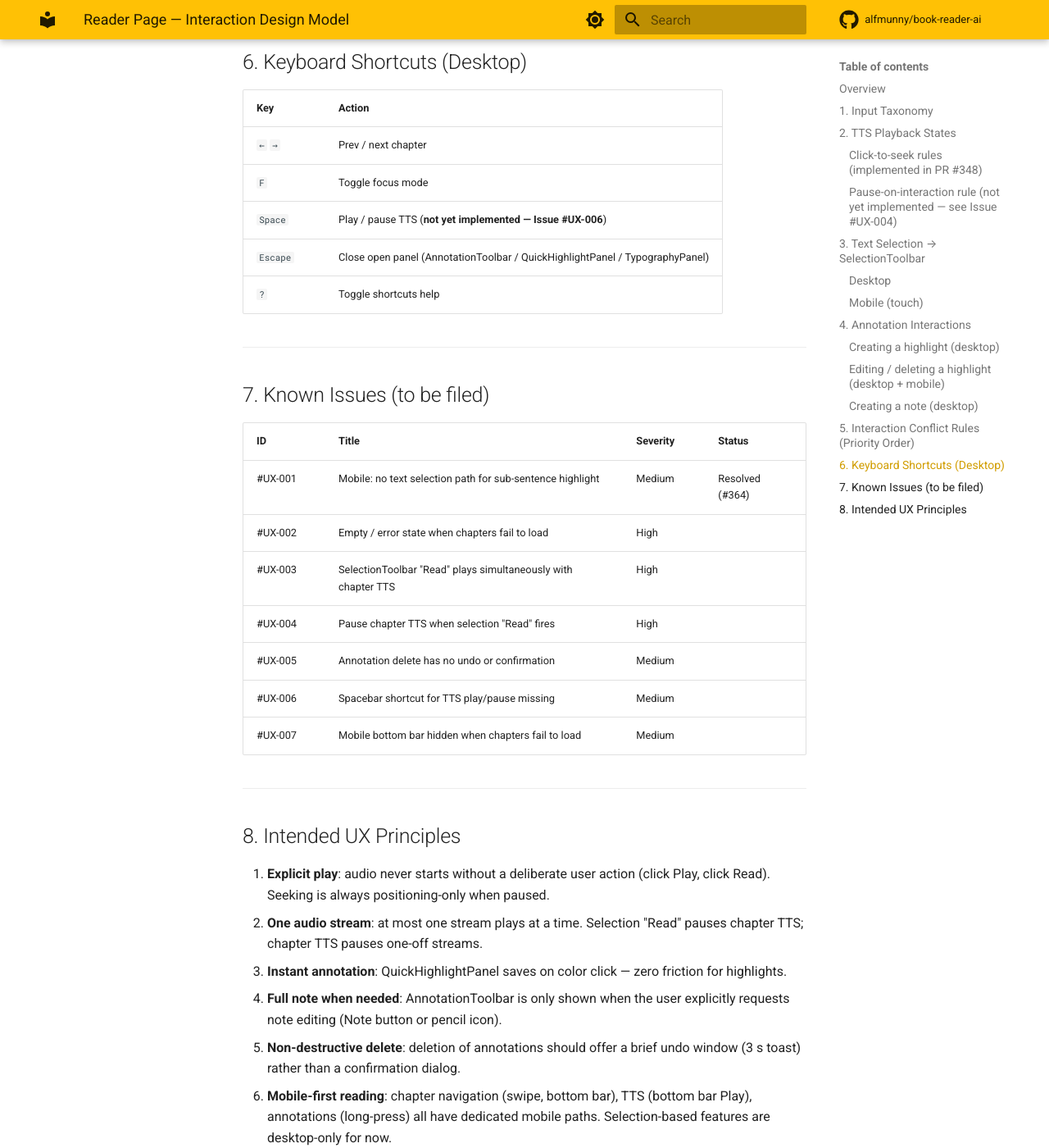
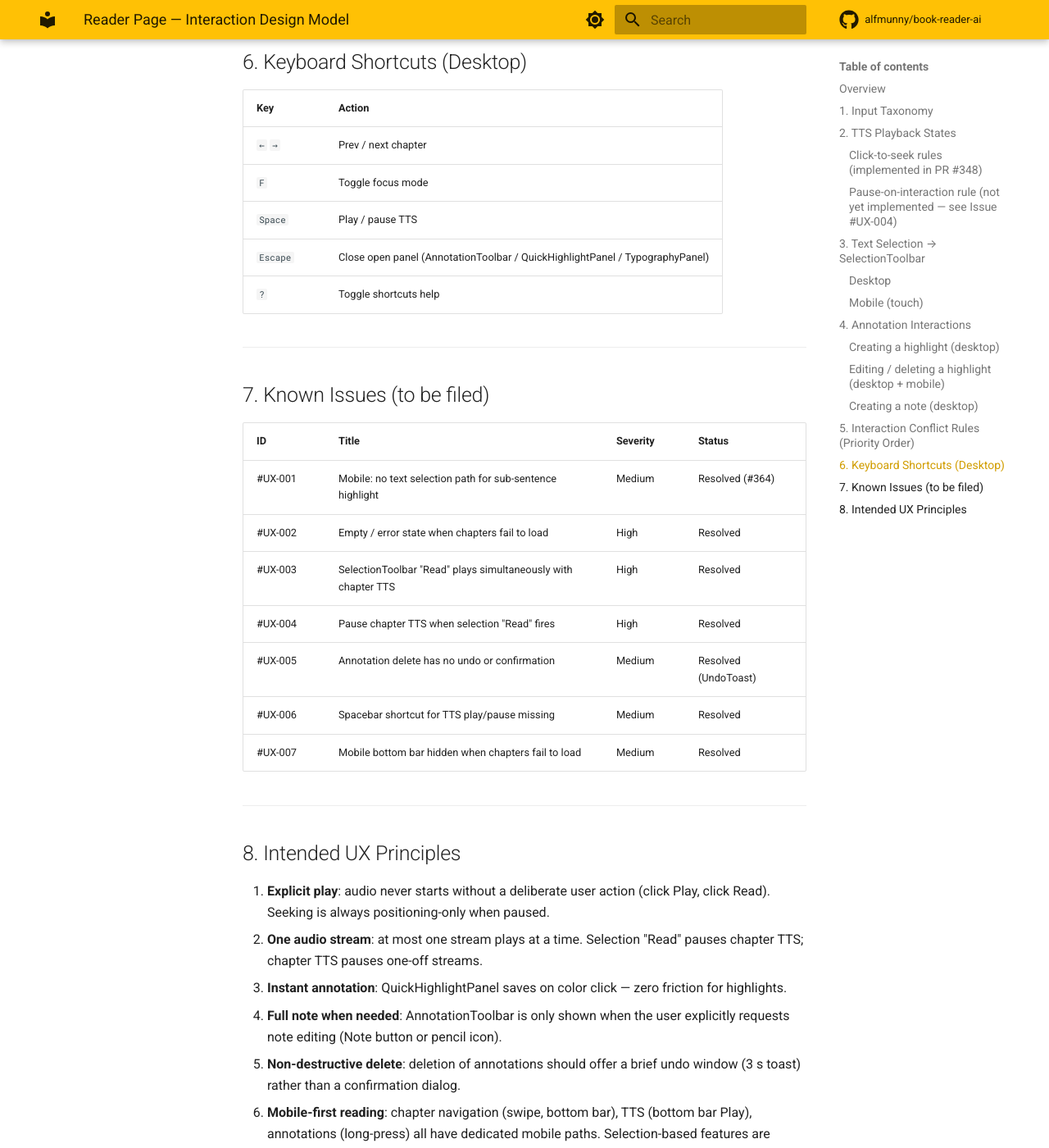
Before and after one commit to alfmunny/book-reader-ai, an MkDocs documentation site: the page built from docs/reader-interaction-design.md, in a window 1280 px wide and 1400 px high, scrolled down 3724 px. Shown: the whole window at 82% size. Built offline with MkDocs 1.6.1 and Material for MkDocs 9.7.7, drawn with Linux system fonts in a browser that asks for light colours; comment, search, counter and statistics services are not loaded; some of the changed text lies outside the part shown.

Commit message:
docs(ux): fix stale entries in reader-interaction-design.md (closes #2091)
Space bar has been bound to play/pause TTS since at least Wave 8 but the
doc still said "(currently unbound)" and the shortcut table had "not yet
implemented — Issue #UX-006". All seven known issues (UX-001–007) were
already resolved — mark them accordingly. Bump last-updated date.

Co-Authored-By: Claude Sonnet 4.6 <noreply@anthropic.com>

```diff
--- a/docs/reader-interaction-design.md
+++ b/docs/reader-interaction-design.md
@@ -140,7 +140,7 @@ When multiple interactions are triggered simultaneously, resolve in this order:
 |-----|--------|
 | `←` `→` | Prev / next chapter |
 | `F` | Toggle focus mode |
-| `Space` | Play / pause TTS (**not yet implemented — Issue #UX-006**) |
+| `Space` | Play / pause TTS |
 | `Escape` | Close open panel (AnnotationToolbar / QuickHighlightPanel / TypographyPanel) |
 | `?` | Toggle shortcuts help |
 
@@ -151,12 +151,12 @@ When multiple interactions are triggered simultaneously, resolve in this order:
 | ID | Title | Severity | Status |
 |----|-------|----------|--------|
 | #UX-001 | Mobile: no text selection path for sub-sentence highlight | Medium | Resolved (#364) |
-| #UX-002 | Empty / error state when chapters fail to load | High |
-| #UX-003 | SelectionToolbar "Read" plays simultaneously with chapter TTS | High |
-| #UX-004 | Pause chapter TTS when selection "Read" fires | High |
-| #UX-005 | Annotation delete has no undo or confirmation | Medium |
-| #UX-006 | Spacebar shortcut for TTS play/pause missing | Medium |
-| #UX-007 | Mobile bottom bar hidden when chapters fail to load | Medium |
+| #UX-002 | Empty / error state when chapters fail to load | High | Resolved |
+| #UX-003 | SelectionToolbar "Read" plays simultaneously with chapter TTS | High | Resolved |
+| #UX-004 | Pause chapter TTS when selection "Read" fires | High | Resolved |
+| #UX-005 | Annotation delete has no undo or confirmation | Medium | Resolved (UndoToast) |
+| #UX-006 | Spacebar shortcut for TTS play/pause missing | Medium | Resolved |
+| #UX-007 | Mobile bottom bar hidden when chapters fail to load | Medium | Resolved |
 
 ---
 
```
Also changed, not shown: other parts of docs/reader-interaction-design.md (+2 -2 lines).
